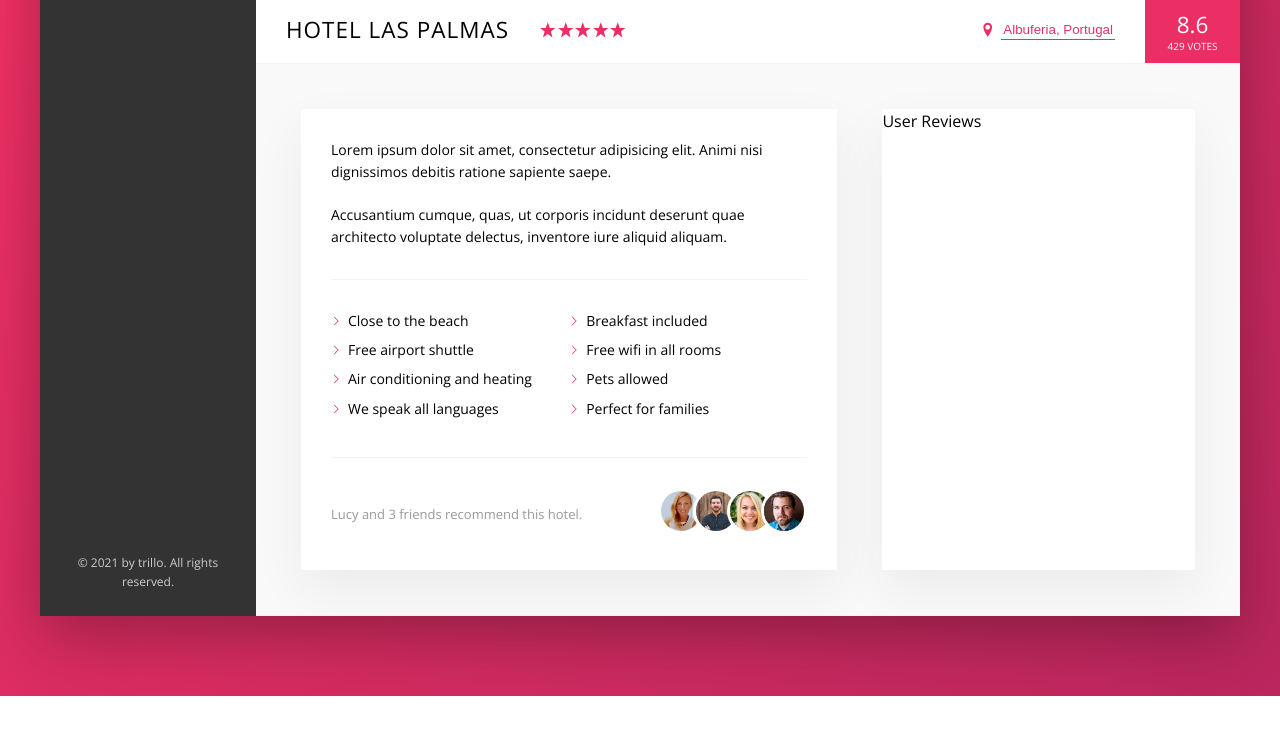
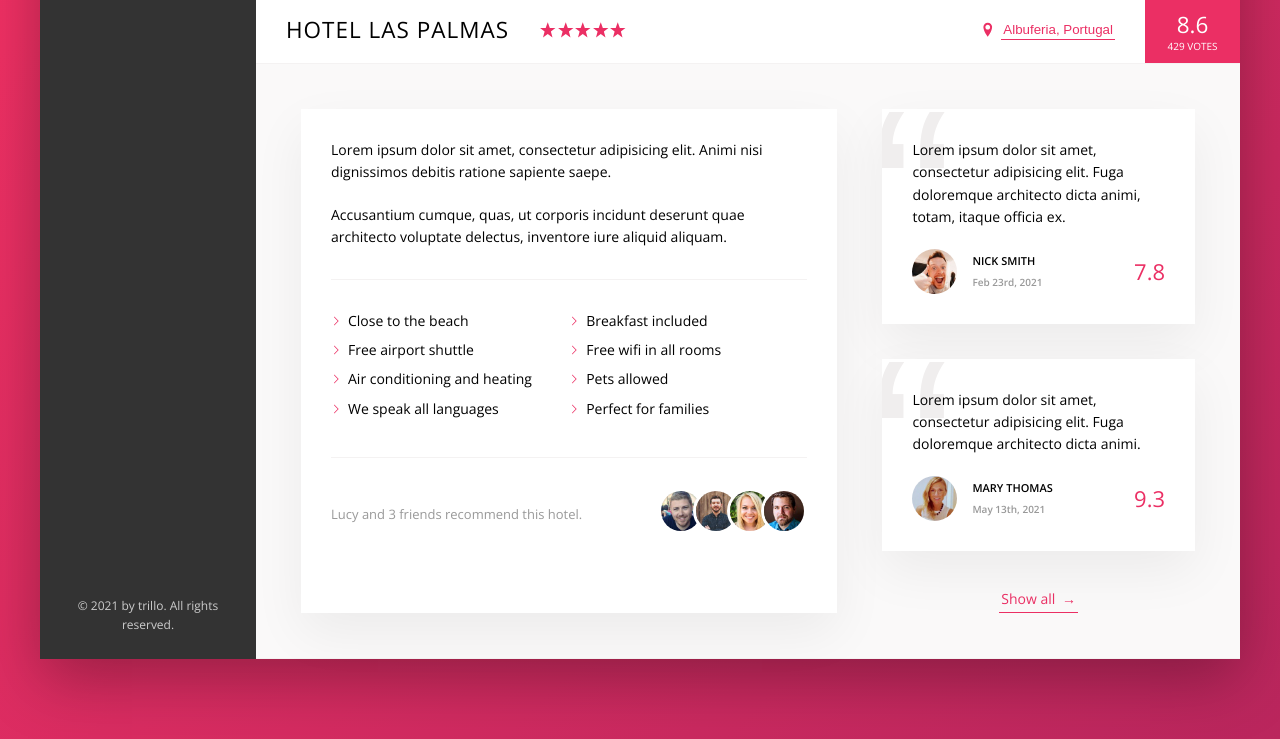
Before and after one commit to Diegocortes15/Trillo, a website: page index.html in a window 1280 px wide. Shown: the part 538-1277 px from the top of the page. Before the commit the page ends 1234 px from the top, so only its background shows below. Drawn offline with nearby package versions, Linux system fonts and the light colour scheme.

Commit message:
User Reviews Section

```diff
--- a/index.html
+++ b/index.html
@@ -155,14 +155,46 @@
                         <div class="recommend">
                             <p class="recommend__count">Lucy and 3 friends recommend this hotel.</p>
                             <div class="recommend__friends">
-                                <img src="img/user-2.jpg" alt="Friend 1" class="recommend__photo" />
+                                <img src="img/user-3.jpg" alt="Friend 1" class="recommend__photo" />
                                 <img src="img/user-4.jpg" alt="Friend 2" class="recommend__photo" />
                                 <img src="img/user-6.jpg" alt="Friend 3" class="recommend__photo" />
                                 <img src="img/user-5.jpg" alt="Friend 4" class="recommend__photo" />
                             </div>
                         </div>
                     </div>
-                    <div class="user-reviews">User Reviews</div>
+                    <div class="user-reviews">
+                        <figure class="review">
+                            <blockquote class="review__text">
+                                Lorem ipsum dolor sit amet, consectetur adipisicing elit. Fuga
+                                doloremque architecto dicta animi, totam, itaque officia ex.
+                            </blockquote>
+                            <figcaption class="review__user">
+                                <img src="img/user-1.jpg" alt="" class="review__photo" />
+                                <div class="review__user--box">
+                                    <p class="review__user--name">Nick Smith</p>
+                                    <p class="review__user--date">Feb 23rd, 2021</p>
+                                </div>
+                                <div class="review__rating">7.8</div>
+                            </figcaption>
+                        </figure>
+
+                        <figure class="review">
+                            <blockquote class="review__text">
+                                Lorem ipsum dolor sit amet, consectetur adipisicing elit. Fuga
+                                doloremque architecto dicta animi.
+                            </blockquote>
+                            <figcaption class="review__user">
+                                <img src="img/user-2.jpg" alt="" class="review__photo" />
+                                <div class="review__user--box">
+                                    <p class="review__user--name">Mary Thomas</p>
+                                    <p class="review__user--date">May 13th, 2021</p>
+                                </div>
+                                <div class="review__rating">9.3</div>
+                            </figcaption>
+                        </figure>
+
+                        <a href="#" class="btn-inline">Show all <span>&rarr;</span></a>
+                    </div>
                 </div>
             </main>
         </div>
--- a/sass/_components.scss
+++ b/sass/_components.scss
@@ -285,9 +285,19 @@
     display: inline-block;
     cursor: pointer;
     transition: all 0.2s;
+    text-decoration: none;
+
+    & span {
+        margin-left: 0.3rem;
+        transition: margin-left 0.2s;
+    }
 
     &:hover {
         color: var(--color-grey-dark-1);
+
+        span {
+            margin-left: 0.8rem;
+        }
     }
 
     &:focus {
@@ -394,3 +404,67 @@
         transform: scale(0.9);
     }
 }
+
+/////////////////////////////////////////////////////////
+// REVIEWS
+
+.review {
+    background-color: #fff;
+    box-shadow: var(--shadow-light);
+    padding: 3rem;
+    margin-bottom: 3.5rem;
+    position: relative;
+    overflow: hidden;
+
+    &__text {
+        margin-bottom: 2rem;
+        position: relative;
+        z-index: 10;
+    }
+
+    &__user {
+        display: flex;
+        align-items: center;
+
+        &--box {
+            margin-right: auto;
+        }
+
+        &--name {
+            font-weight: 600;
+            text-transform: uppercase;
+            font-size: 1.1rem;
+            margin-bottom: 0.4rem;
+        }
+
+        &--date {
+            color: var(--color-grey-dark-3);
+            font-weight: 700;
+            font-size: 1rem;
+        }
+    }
+
+    &__photo {
+        height: 4.5rem;
+        width: 4.5rem;
+        border-radius: 50%;
+        margin-right: 1.5rem;
+    }
+
+    &__rating {
+        color: var(--color-primary);
+        font-size: 2.2rem;
+    }
+
+    &::before {
+        content: '\201C';
+        position: absolute;
+        top: -3.5rem;
+        left: -1.2rem;
+        font-size: 25rem;
+        line-height: 1;
+        color: var(--color-grey-light-3);
+        z-index: 1;
+        font-family: sans-serif;
+    }
+}
--- a/sass/_layout.scss
+++ b/sass/_layout.scss
@@ -36,6 +36,7 @@
 }
 
 .detail {
+    font-size: 1.4rem;
     display: flex;
     padding: 4.5rem;
     background-color: var(--color-grey-light-1);
@@ -43,7 +44,6 @@
 }
 
 .description {
-    font-size: 1.4rem;
     background-color: #fff;
     box-shadow: var(--shadow-light);
     padding: 3rem;
@@ -52,7 +52,8 @@
 }
 
 .user-reviews {
-    background-color: #fff;
-    box-shadow: var(--shadow-light);
     flex: 1;
+    display: flex;
+    flex-direction: column;
+    align-items: center;
 }
```
Also changed, not shown: css/style.css.
